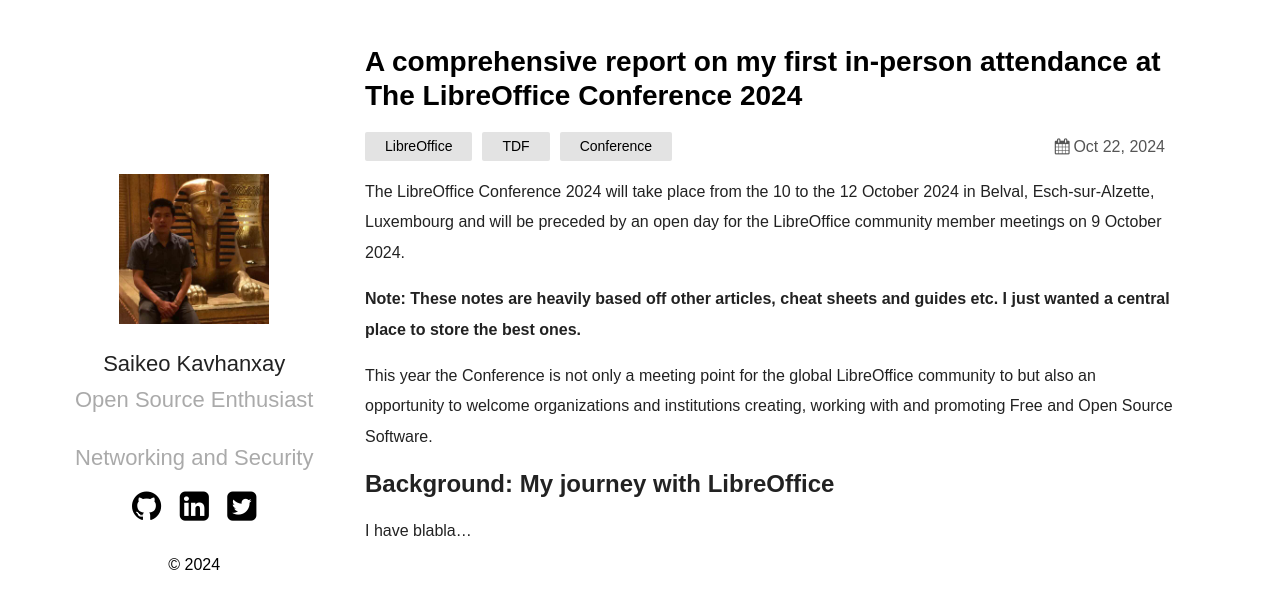
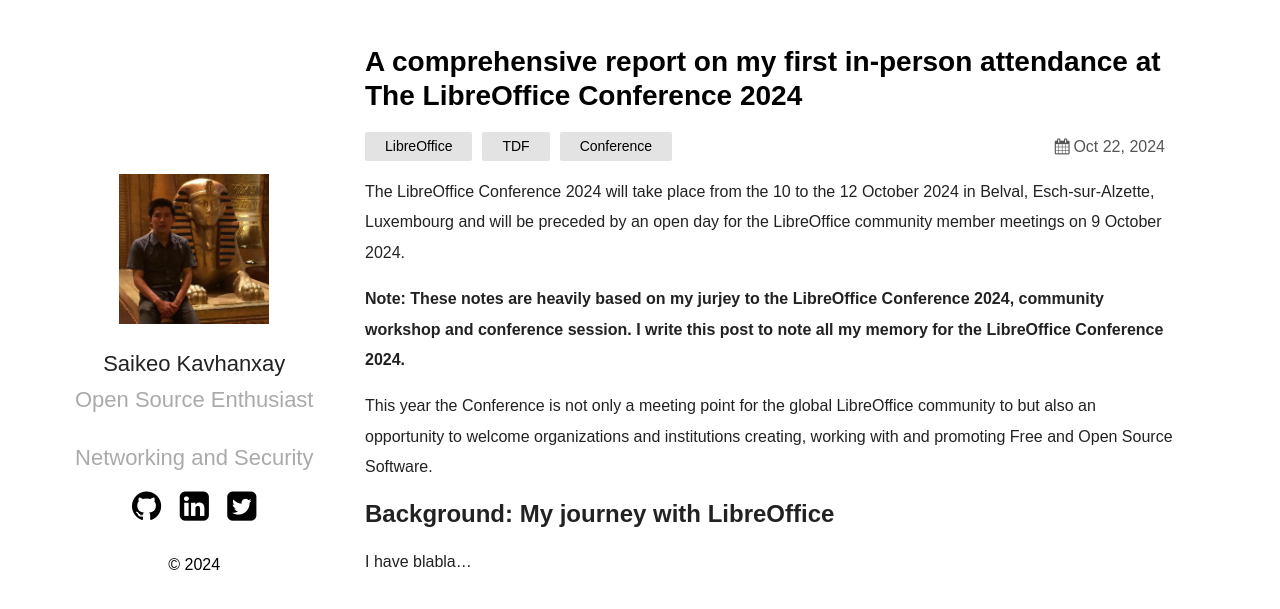
Before and after one commit to Saikeo/saikeo.github.io, a Jekyll site: the page built from _posts/2024-10-22-The -LibreOffice-Conference-2024.md, in a window 1280 px wide. Shown: the top 609 px of the page. Built offline with Jekyll 4.4.1, drawn with Linux system fonts in a browser that asks for light colours; our own code applies the rules of GitHub Pages for plain Markdown files.

Commit message:
Update 2024-10-22-The -LibreOffice-Conference-2024.md

```diff
--- a/_posts/2024-10-22-The -LibreOffice-Conference-2024.md
+++ b/_posts/2024-10-22-The -LibreOffice-Conference-2024.md
@@ -8,7 +8,7 @@
 
 The LibreOffice Conference 2024 will take place from the 10 to the 12 October 2024 in Belval, Esch-sur-Alzette, Luxembourg and will be preceded by an open day for the LibreOffice community member meetings on 9 October 2024.
 
-**Note: These notes are heavily based off other articles, cheat sheets and guides etc. I just wanted a central place to store the best ones.**
+**Note: These notes are heavily based on my jurjey to the LibreOffice Conference 2024, community workshop and conference session. I write this post to note all my memory for the LibreOffice Conference 2024.**
 
 This year the Conference is not only a meeting point for the global LibreOffice community to but also an opportunity to welcome organizations and institutions creating, working with and promoting Free and Open Source Software.
 
```
